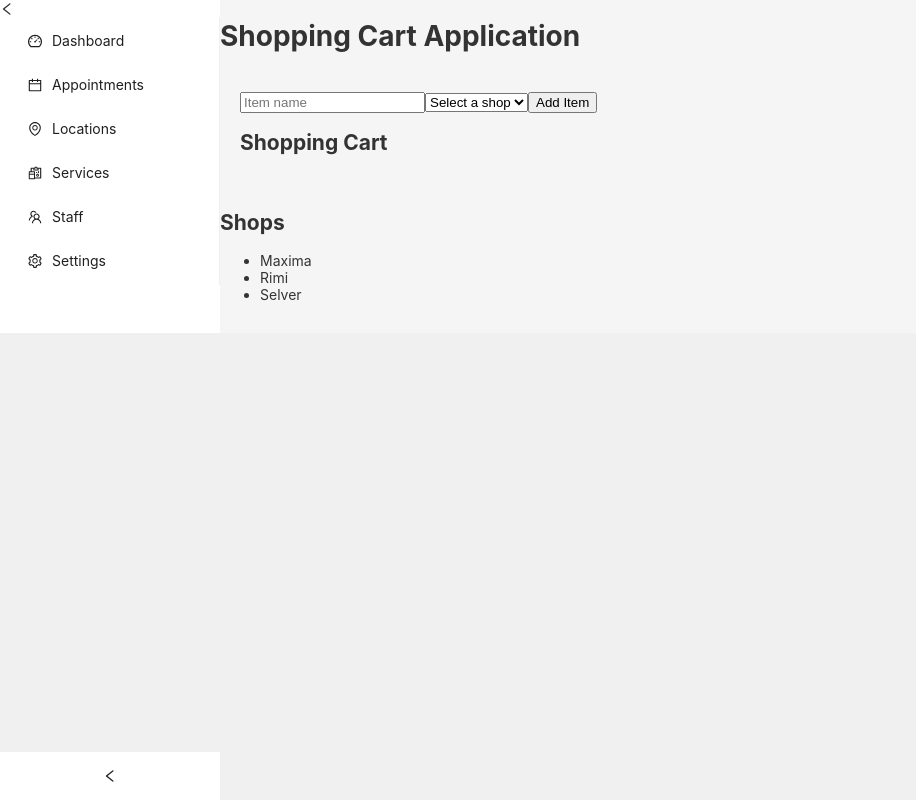
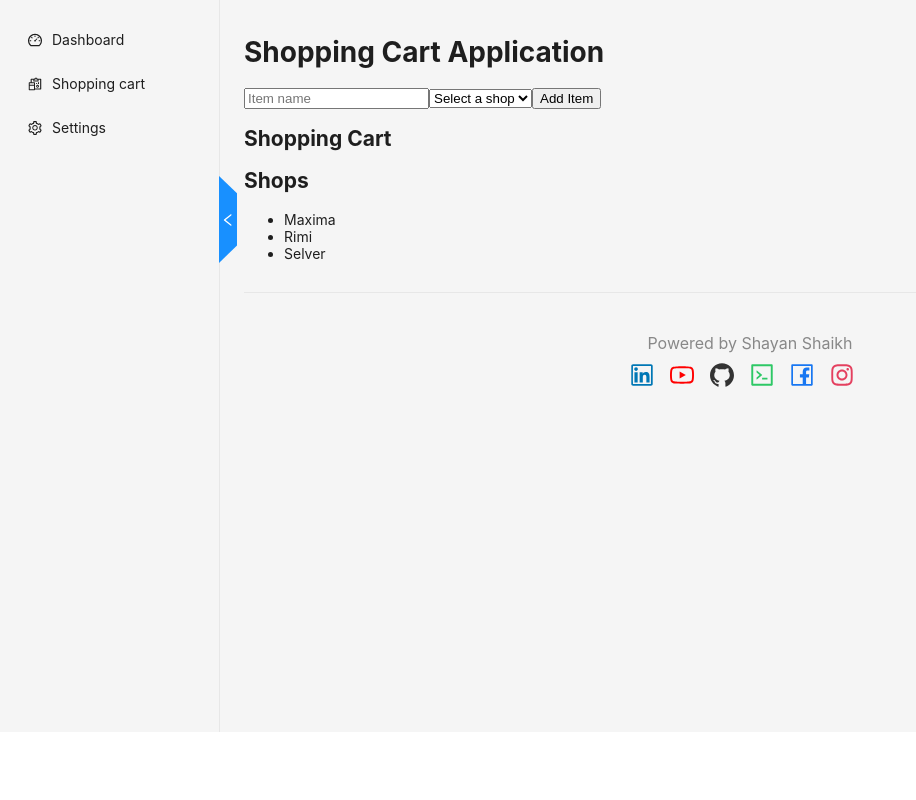
Before and after one commit to shayan6/shopping-cart-app, a React (Create React App) app: page /#/ in a window 1280 px wide. Shown: the whole page, without its empty margins (0-916 px from the left). Built offline with nearby package versions, Linux system fonts and the light colour scheme.

Commit message:
added footer

```diff
--- a/src/App.tsx
+++ b/src/App.tsx
@@ -5,9 +5,11 @@ import ShoppingCart from './components/ShoppingCart';
 import ShopList from './components/ShopList';
 import { useDispatch } from 'react-redux';
 import { loadShops } from './actions/shopActions';
-import { ConfigProvider, Layout } from "antd";
 import Sidebar from './components/Sidebar';
 import { HashRouter } from 'react-router-dom';
+import { Content } from "antd/es/layout/layout";
+import { ConfigProvider, Col, Divider, Layout, Row } from "antd";
+import Footer from './components/Footer';
 
 function App() {
   const dispatch: AppDispatch = useDispatch();
@@ -19,10 +21,11 @@ function App() {
 
   return (
     <ConfigProvider direction="ltr">
+      <Layout>
         <HashRouter>
-        <Layout>
+          <Layout className="site-layout">
             <Sidebar />
-          <div className="App">
+            <Content>
               <h1>Shopping Cart Application</h1>
               <div className="container">
                 <div className="left-column">
@@ -35,9 +38,16 @@ function App() {
               <div className="shop-list-container">
                 <ShopList />
               </div>
-          </div>
+              <Row gutter={18}>
+                <Col span={24}>
+                  <Divider />
+                </Col>
+              </Row>
+              <Footer/>
+            </Content>
           </Layout>
         </HashRouter>
+      </Layout>
     </ConfigProvider>
   );
 }
--- a/src/assets/main.scss
+++ b/src/assets/main.scss
@@ -1,15 +1,143 @@
-@import 'variables';
+@import "./variables.scss";
+@import "https://cdnjs.cloudflare.com/ajax/libs/simple-line-icons/2.5.5/css/simple-line-icons.min.css";
 
+// ##############################################################
+// Page Layout ##################################################
+// ##############################################################
 body {
-  font-family: Arial, sans-serif;
-  background-color: #f0f0f0;
-  color: #333;
-  margin: 0;
+  margin: 0 auto;
+  font-family: $bodyFont !important;
+}
+header {
+  border-bottom: 1px solid rgba(5, 5, 5, 0.06);
+}
+.ant-menu {
+  border: none !important;
+}
+aside {
+  padding-top: 1rem;
+  border-right: 1px solid rgba(5, 5, 5, 0.06);
+}
+.site-page-header {
+  margin-bottom: 1rem;
+  .ant-typography {
+    margin: 0;
+  }
+}
+.site-page-header .ant-card-body {
+  padding-top: 0.8rem;
+  padding-bottom: 0.8rem;
+}
+.ant-layout-content {
+  margin: $layoutMargin;
+  padding: $layoutPadding;
+  min-height: 90vh !important;
+}
+.ant-layout-sider-trigger {
+  display: none;
+}
+.logo img {
+  height: 32px;
+  margin-right: 12px;
+  vertical-align: middle;
+}
+.breadcrumb {
+  margin-bottom: 1rem;
+}
+.ant-divider-horizontal {
+  margin: 1rem 0;
+}
+.text-right {
+  text-align: right;
+}
+
+// ##############################################################
+// Settings #####################################################
+// ##############################################################
+[type="color"] {
+  appearance: none;
+  padding: 0;
+  width: 3rem !important;
+  height: 1.5rem !important;
+  border: none;
+  border-radius: 8px;
+}
+[type="color"]::-webkit-color-swatch-wrapper {
   padding: 0;
 }
+[type="color"]::-webkit-color-swatch {
+  border: none;
+}
 
-.container {
-  max-width: 1200px;
-  margin: 0 auto;
-  padding: 20px;
+//  ###############################################################################
+// Theme ##########################################################################
+//  ###############################################################################
+.ant-layout .ant-layout-header.ant-layout-sider-dark .logo span {
+  color: rgba(255, 255, 255, 0.65);
 }
+.ant-layout-sider.ant-layout-sider-light,
+.ant-layout-header.ant-layout-sider-light,
+.ant-menu-light {
+  background-color: transparent;
+}
+
+//  ###############################################################################
+// Sidebar Style ##################################################################
+//  ###############################################################################
+.ant-layout-sider-children {
+  position: relative;
+}
+.toggle-collapse {
+  position: absolute;
+  cursor: pointer;
+  right: -18px;
+  width: 18px;
+  padding: 35px 2px;
+  top: 160px;
+  z-index: 1;
+  background: $colorPrimary;
+  color: #fff;
+  border: none;
+  clip-path: polygon(0 0, 100% 20%, 100% 80%, 0% 100%);
+  span {
+    padding: 0;
+  }
+}
+.trigger {
+  padding: 0 24px;
+  font-size: 18px;
+  line-height: 64px;
+  cursor: pointer;
+  transition: color 0.3s;
+}
+
+.trigger:hover {
+  color: $colorPrimary;
+}
+.ant-menu li:hover {
+  .ant-menu-item-icon {
+    -webkit-transform: scale(1.2);
+    transform: scale(1.2);
+    transition: all 0.2s ease;
+  }
+  .ant-menu-title-content {
+    margin-left: 15px;
+    transition: all 0.2s ease;
+  }
+}
+
+.transition-scale:hover {
+  .element {
+    -webkit-transform: scale(1.2);
+    transform: scale(1.2);
+    transition: all 0.2s ease;
+  }
+  span {
+    margin-left: 5px;
+    transition: all 0.2s ease;
+  }
+  .license-image-element {
+    padding: 2px !important;
+    transition: all 0.2s ease;
+  }
+}
--- a/src/assets/variables.scss
+++ b/src/assets/variables.scss
@@ -1,2 +1,24 @@
-$primary-color: #007bff;
-$secondary-color: #ff6c00;
+// $bodyFont: -apple-system, BlinkMacSystemFont, "Segoe UI", "Roboto", "Oxygen",
+//   "Ubuntu", "Cantarell", "Fira Sans", "Droid Sans", "Helvetica Neue", sans-serif;
+// $codeFont: source-code-pro, Menlo, Monaco, Consolas, "Courier New", monospace;
+
+@import url("https://fonts.googleapis.com/css2?family=Roboto:wght@300;400;500;700&family=Source+Sans+Pro:wght@300;400;600;700&display=swap");
+
+$bodyFont: "Roboto", sans-serif;
+$codeFont: "Source Sans Pro", sans-serif;
+
+$layoutMargin: 6px 12px;
+$layoutPadding: 10px 12px;
+$colorPrimary: #1890ff;
+$colorBlack: #001529;
+$colorSecondary: #3b3b3b;
+$colorWhite: #fff;
+$colorGrey: #d9d9d9;
+$colorGreen: #d9d9d9;
+$colorLightBlue: #f4f7fc;
+$activeState: #7bc617;
+$expiredState: #ff555f;
+$inActiveState: #fa8c24;
+$folioBlue: #4b7eef;
+$folioYellow: #f5c300;
+$folioRed: #ed2639;
--- /dev/null
+++ b/src/components/Footer.tsx
@@ -0,0 +1,60 @@
+import { Layout } from "antd";
+import {
+  FacebookOutlined,
+  GithubOutlined,
+  YoutubeOutlined,
+  InstagramOutlined,
+  CodeOutlined, // Code icon for HackerRank
+  LinkedinOutlined, // LinkedIn icon
+} from "@ant-design/icons";
+
+const Footer = () => {
+  const footerTextStyle = {
+    fontSize: '1rem',
+    color: '#888',
+    marginBottom: '10px',
+  };
+
+  // Define a common style for the icons
+  const iconStyle = {
+    fontSize: '1.5rem',
+    marginRight: '1rem',
+  };
+
+  // Define CSS classes for each icon's color
+  const linkedinIconColor = { color: '#0077b5' };
+  const youtubeIconColor = { color: '#FF0000' };
+  const githubIconColor = { color: '#333' };
+  const hackerrankIconColor = { color: '#2ec866' };
+  const facebookIconColor = { color: '#1877f2' };
+  const instagramIconColor = { color: '#E4405F' };
+
+  return (
+    <Layout.Footer style={{ textAlign: "center" }}>
+      <div style={footerTextStyle}>
+        Powered by Shayan Shaikh
+      </div>
+      {/* Add social media links in the specified sequence with relative colors */}
+      <a href="https://www.linkedin.com/in/shayan-shaikh/" target="_blank" rel="noopener noreferrer">
+        <LinkedinOutlined style={{ ...iconStyle, ...linkedinIconColor }} />
+      </a>
+      <a href="https://www.youtube.com/channel/UCuVZRy9Cff4xdh-GyyGknpA" target="_blank" rel="noopener noreferrer">
+        <YoutubeOutlined style={{ ...iconStyle, ...youtubeIconColor }} />
+      </a>
+      <a href="https://github.com/shayan6" target="_blank" rel="noopener noreferrer">
+        <GithubOutlined style={{ ...iconStyle, ...githubIconColor }} />
+      </a>
+      <a href="https://www.hackerrank.com/profile/shayan_shaikh" target="_blank" rel="noopener noreferrer">
+        <CodeOutlined style={{ ...iconStyle, ...hackerrankIconColor }} />
+      </a>
+      <a href="https://www.facebook.com/shayanshaikh996/" target="_blank" rel="noopener noreferrer">
+        <FacebookOutlined style={{ ...iconStyle, ...facebookIconColor }} />
+      </a>
+      <a href="https://www.instagram.com/_shayanshaikh" target="_blank" rel="noopener noreferrer">
+        <InstagramOutlined style={{ ...iconStyle, ...instagramIconColor }} />
+      </a>
+    </Layout.Footer>
+  );
+};
+
+export default Footer;
--- a/src/components/Sidebar.tsx
+++ b/src/components/Sidebar.tsx
@@ -1,11 +1,8 @@
 import { Layout, Menu } from "antd";
 import {
   DashboardOutlined,
-  EnvironmentOutlined,
   ReconciliationOutlined,
   SettingOutlined,
-  TeamOutlined,
-  CalendarOutlined,
 } from "@ant-design/icons";
 import React from "react";
 import { useDispatch, useSelector } from "react-redux";
@@ -37,27 +34,9 @@ export default function Sidebar() {
       isActive: true,
     },
     {
-      name: "Appointments",
-      icon: <CalendarOutlined />,
+      name: "Shopping cart",
+      icon: <ReconciliationOutlined />,
       path: "/Appointments", // Use the correct path format
-      display: true,
-    },
-    {
-      name: "Locations",
-      icon: <EnvironmentOutlined />,
-      path: "/Locations", // Use the correct path format
-      display: true,
-    },
-    {
-      name: "Services",
-      icon: <ReconciliationOutlined />,
-      path: "/Services", // Use the correct path format
-      display: true,
-    },
-    {
-      name: "Staff",
-      icon: <TeamOutlined />,
-      path: "/Staff", // Use the correct path format
       display: true,
     },
     {
```
Lines whose indentation alone changed are shown as unchanged.
